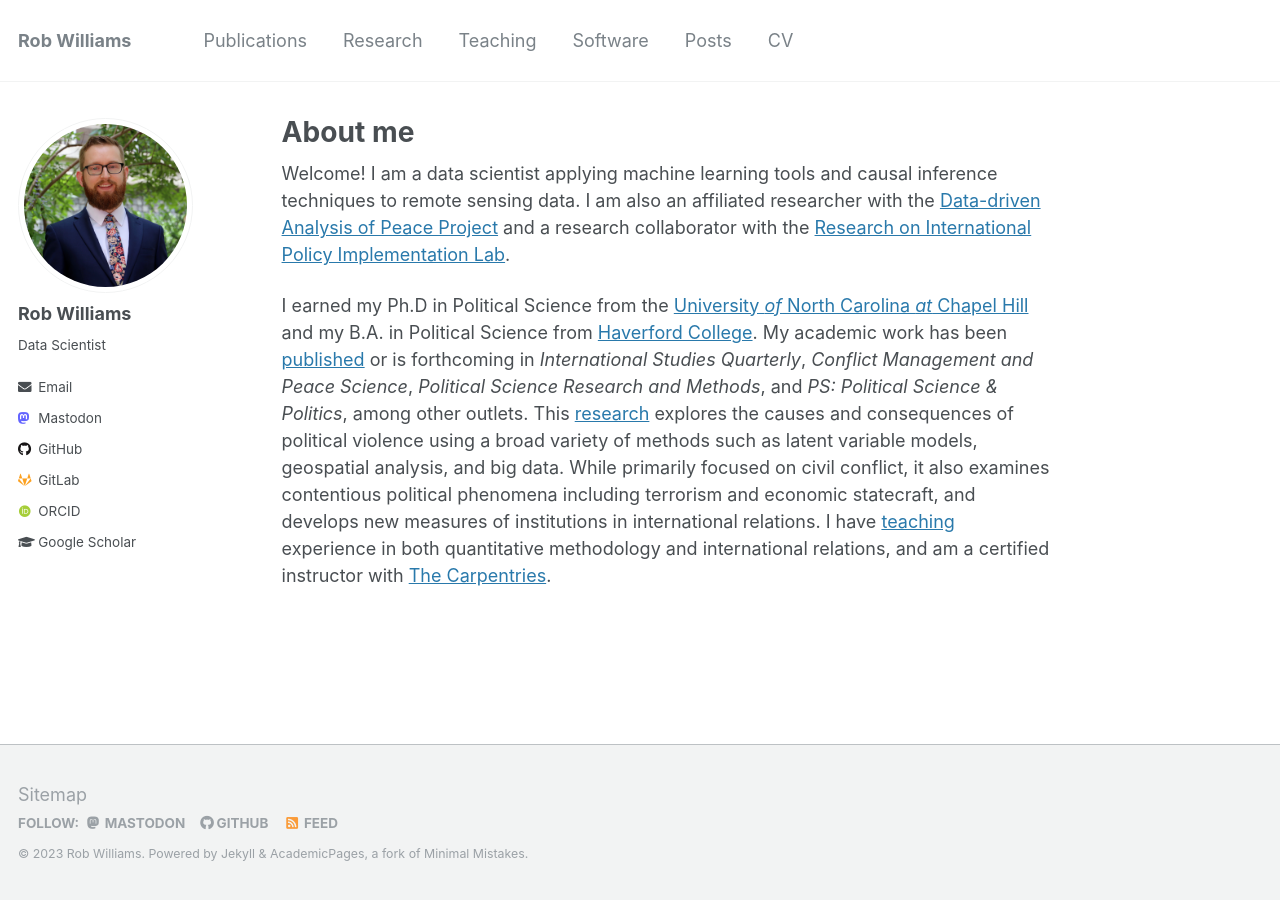
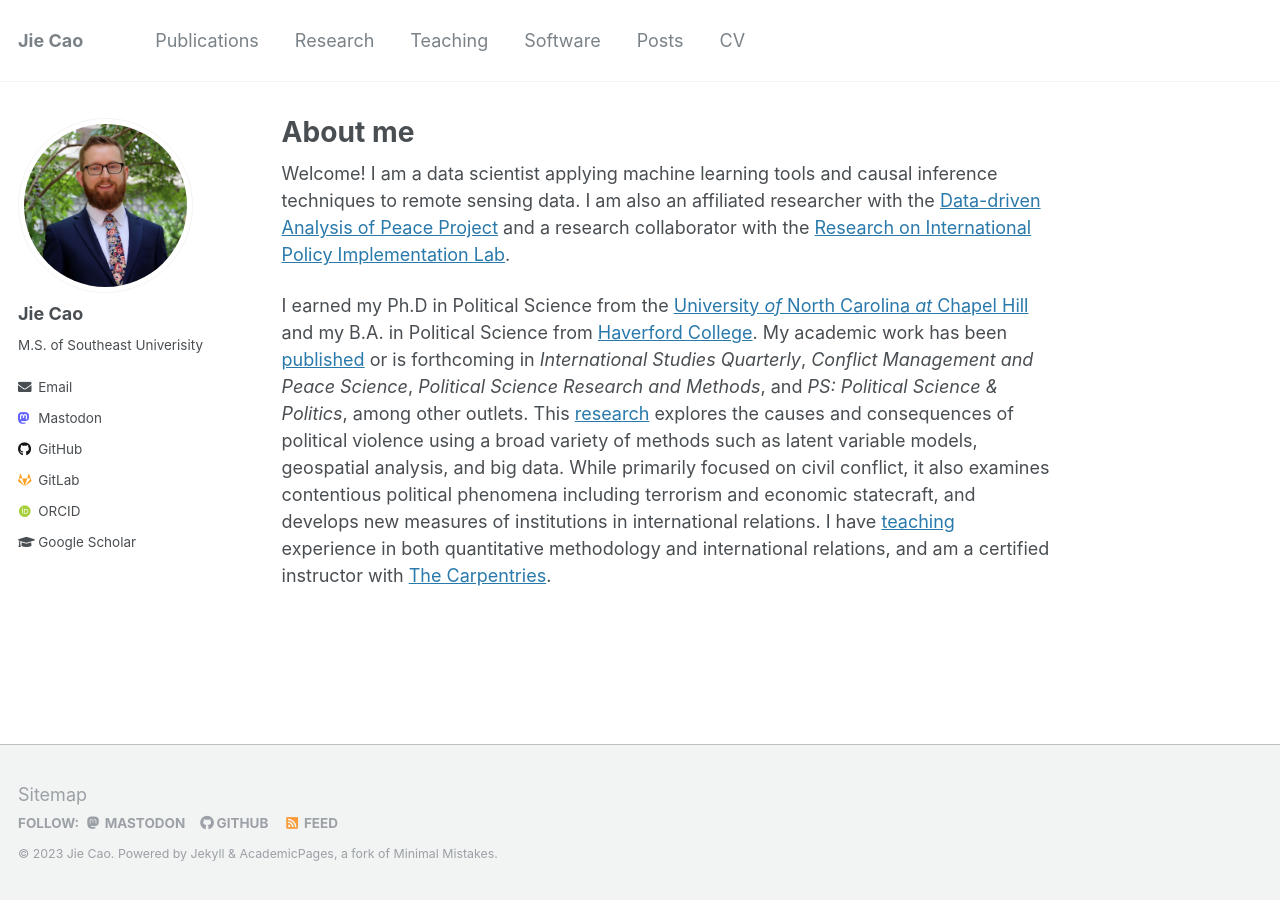
Before and after one commit to JieJayCao/JieJayCao.github.io, a Jekyll site: the page built from _pages/about.md, in a window 1280 px wide. Built offline with Jekyll 4.4.1, drawn with Linux system fonts in a browser that asks for light colours; some web fonts are replaced.

Commit message:
Update _config.yml

```diff
--- a/_config.yml
+++ b/_config.yml
@@ -7,13 +7,13 @@
 
 # Site Settings
 locale                   : "en-US"
-title                    : "Rob Williams"
+title                    : "Jie Cao"
 title_separator          : "-"
-name                     : &name "Rob Williams"
+name                     : &name "Jie Cao"
 description              : &description "Postdoc in Political Science"
-url                      : https://jayrobwilliams.com # the base hostname & protocol for your site e.g. "https://mmistakes.github.io"
+url                      : https://jiejaycao.github.io/ # the base hostname & protocol for your site e.g. "https://mmistakes.github.io"
 baseurl                  : "" # the subpath of your site, e.g. "/blog"
-repository               : "jayrobwilliams/jayrobwilliams.github.io"
+repository               : "JieJayCao/JieJayCao.github.io"
 teaser                   : # filename of teaser fallback teaser image placed in /images/, .e.g. "500x300.png"
 breadcrumbs              : false # true, false (default)
 words_per_minute         : 160
@@ -84,9 +84,9 @@ analytics:
 
 # Site Author
 author:
-  name             : "Rob Williams"
+  name             : "Jie Cao"
   avatar           : "profile.png"
-  bio              : "Data Scientist"
+  bio              : "M.S. of Southeast Univerisity"
   location         :
   employer         :
   pubmed           :
```
